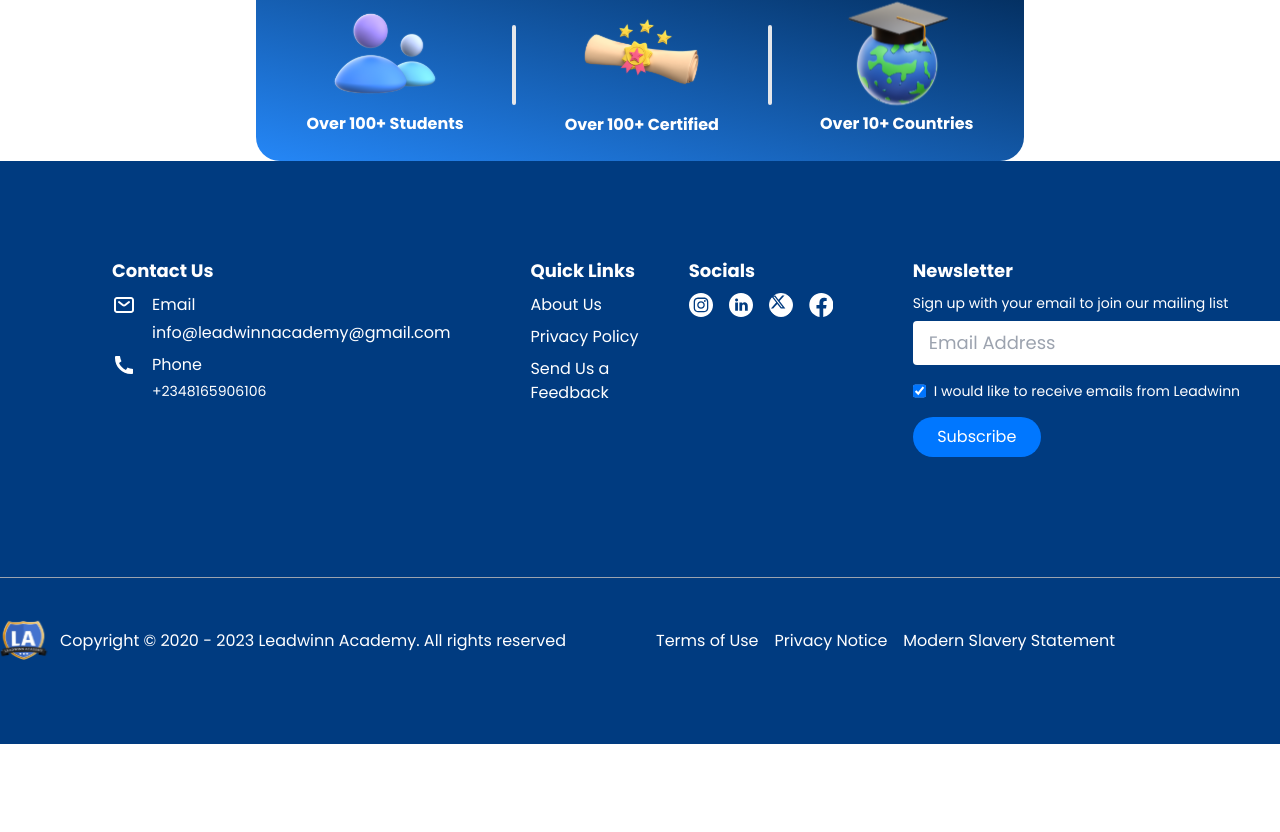
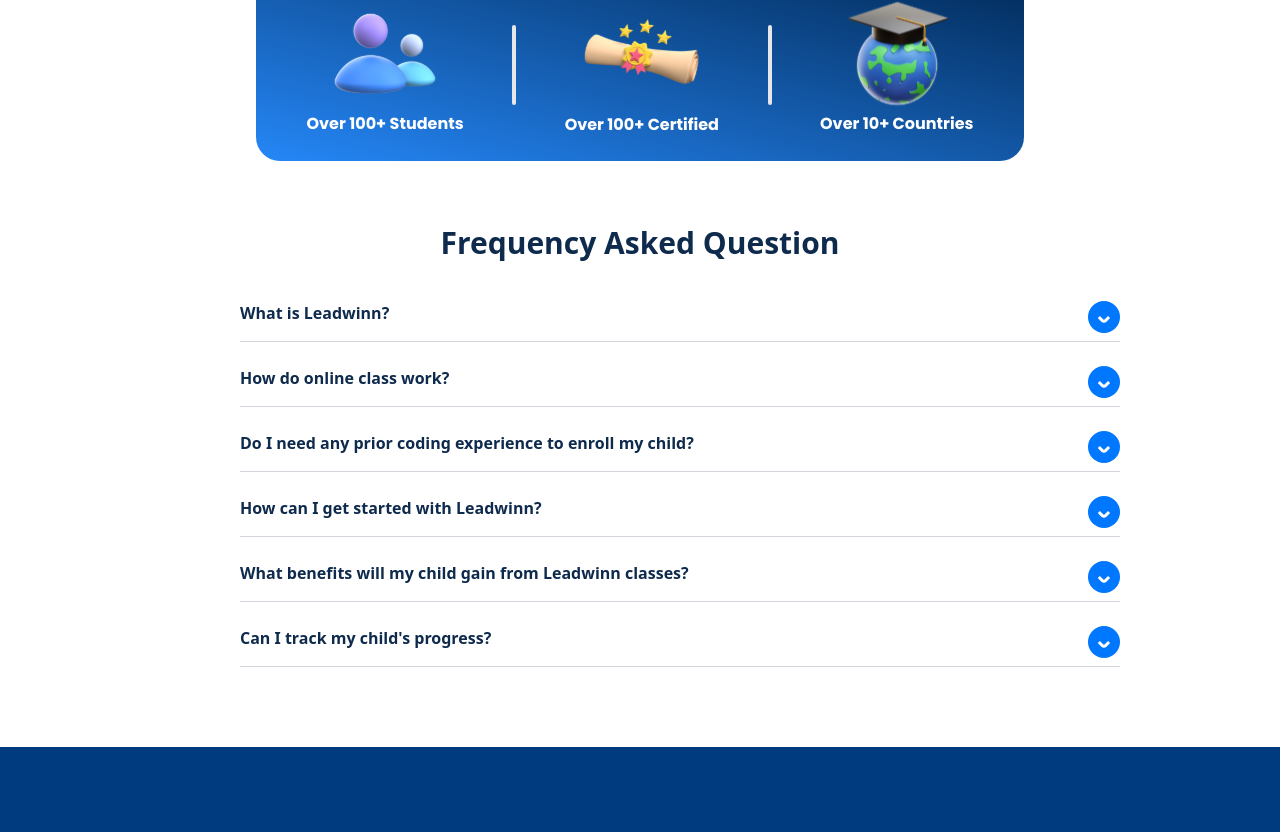
Before and after one commit to Adeleyeha-17/Leadwinn-Academy, a React (Vite) app: page / in a window 1280 px wide. Shown: the part 808-1640 px from the top of the page. Before the commit the page ends 1552 px from the top, so only its background shows below. Built offline with nearby package versions, Linux system fonts and the light colour scheme.

Commit message:
faq accordion

```diff
--- a/src/App.tsx
+++ b/src/App.tsx
@@ -1,7 +1,6 @@
 import { BrowserRouter as Router, Route, Routes } from "react-router-dom";
 import Layout from "./components/Layout/Layout";
 import { About } from "./pages/About";
-import { Faq } from "./pages/Faq";
 import { Home } from "./pages/Home";
 import { Library } from "./pages/Library";
 import { Techhub } from "./pages/Techhub";
@@ -18,7 +17,6 @@ function App() {
           <Route path="/library" element={<Layout><Library /></Layout>} />
           <Route path="/tech-hub" element={<Layout><Techhub /></Layout>} />
           <Route path="/plans" element={<Layout><Plans /></Layout>} />
-          <Route path="/faq" element={<Layout><Faq /></Layout>} />
         </Routes>
       </Router>
     </>
--- /dev/null
+++ b/src/components/Faq/Faq.tsx
@@ -0,0 +1,63 @@
+import React, {useState} from 'react';
+
+export const Faq: React.FC = () => {
+   const [activeAccordion, setActiveAccordion] = useState(0);
+
+   const toggleTab = (index : number) => {
+      setActiveAccordion(index === activeAccordion ? 0 : index);
+   };
+
+   const accordionData = [
+      {
+         title: 'What is Leadwinn',
+         content: 'This is the hidden content for Accordion 1. This is the hidden content for Accordion 1.This is the hidden content for Accordion 1.This is the hidden content for Accordion 1.This is the hidden content for Accordion 1.'
+      }, {
+         title: 'How do online class work',
+         content: 'This is the hidden content for Accordion 1. This is the hidden content for Accordion 1.This is the hidden content for Accordion 1.This is the hidden content for Accordion 1.This is the hidden content for Accordion 1.'
+      },  {
+        title: 'Do I need any prior coding experience to enroll my child',
+        content: 'This is the hidden content for Accordion 1. This is the hidden content for Accordion 1.This is the hidden content for Accordion 1.This is the hidden content for Accordion 1.This is the hidden content for Accordion 1.'
+     }, {
+        title: 'How can I get started with Leadwinn',
+        content: 'This is the hidden content for Accordion 1. This is the hidden content for Accordion 1.This is the hidden content for Accordion 1.This is the hidden content for Accordion 1.This is the hidden content for Accordion 1.'
+     },
+     {
+      title: 'What benefits will my child gain from Leadwinn classes',
+      content: 'This is the hidden content for Accordion 1. This is the hidden content for Accordion 1.This is the hidden content for Accordion 1.This is the hidden content for Accordion 1.This is the hidden content for Accordion 1.'
+   }, {
+      title: `Can I track my child's progress`,
+      content: 'This is the hidden content for Accordion 1. This is the hidden content for Accordion 1.This is the hidden content for Accordion 1.This is the hidden content for Accordion 1.This is the hidden content for Accordion 1.'
+   },
+
+   ];
+
+   return (
+      <div className="lg:max-xl:px-10 lg:space-x-20 px-40 p-16 md:max-w-6xl lg:max-w-7xl mx-auto">
+        <h1 className="text-head-black font-bold text-3xl mb-8 flex items-center justify-center">Frequency Asked Question</h1>
+         {
+         accordionData.map((data, index) => (
+            <div key={index} className='mb-4 border-b border-gray-300 cursor-pointer py-2'>
+               <div className="flex justify-between"
+                  onClick={
+                     () => toggleTab(index + 1)
+               }>
+                  <h3 className='text-head-black font-bold'>{
+                     `${data.title}?`
+                  }</h3>
+                  <span>{
+                     activeAccordion === index + 1 ? <img src="./accordionBtnUp.svg" className='w-8'/> : <img src="./accordionBtnDown.svg" className='w-8'/>
+                  }</span>
+               </div>
+               {
+               activeAccordion === index + 1 && (
+                  <div>
+                     <p>{
+                        data.content
+                     }</p>
+                  </div>
+               )
+            } </div>
+         ))
+      } </div>
+   );
+};
--- /dev/null
+++ b/src/components/Faq/index.tsx
@@ -0,0 +1,3 @@
+import { Faq } from "./Faq";
+
+export default Faq;
--- a/src/components/Navbar/Navbar.tsx
+++ b/src/components/Navbar/Navbar.tsx
@@ -32,9 +32,6 @@ export const Navbar: React.FC = () => {
       {
          link: "Plans",
          path: "/plans"
-      }, {
-         link: "FAQ",
-         path: "/faq"
       }
    ];
 
--- a/src/pages/Faq.tsx
+++ /dev/null
@@ -1,6 +0,0 @@
-
-export const Faq = () => {
-  return (
-    <div>FAQ</div>
-  )
-}
--- a/src/pages/Home.tsx
+++ b/src/pages/Home.tsx
@@ -1,5 +1,6 @@
 import Button from "../components/Button";
 import { useEffect, useState } from "react";
+import Faq from "../components/Faq";
 
 type HomeProps = {
   words: string[];
@@ -65,6 +66,8 @@ export const Home: React.FC<HomeProps> = () => {
           <h1>Over 10+ Countries</h1>
         </div>
       </div>
+
+      <Faq />
     </div>
   );
 };
```
Also changed, not shown: public/accordionBtnDown.svg (added), public/accordionBtnUp.svg (added).
